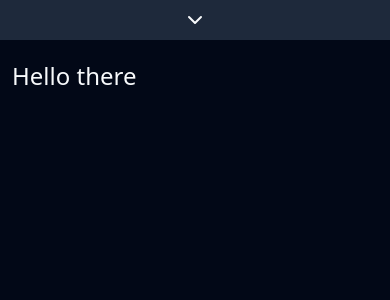
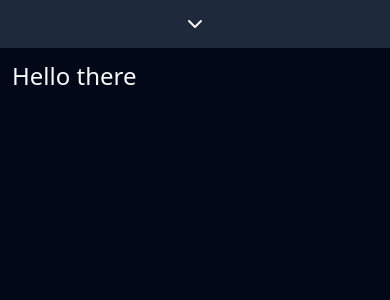
Before and after one commit to b-at-neu/pulse, a Next.js app: page / in a window 390 px wide. Shown: the top 300 px of the page. Built offline with nearby package versions, Linux system fonts and the light colour scheme.

Commit message:
#11: adjust height

```diff
--- a/components/navbar.tsx
+++ b/components/navbar.tsx
@@ -14,9 +14,11 @@ export function Navbar() {
       <div className="hidden md:flex flex-row w-3/5 justify-around items-center">
         <NavbarLinks />
       </div>
-      <div className={cn("md:hidden flex flex-col w-full items-center transition-all", open ? 'h-72' : 'h-12')}>
+      <div
+        className={cn('md:hidden flex flex-col justify-around w-full items-center transition-all', open ? 'h-60' : 'h-12')}
+      >
         {open && <NavbarLinks />}
-        <Button className="w-full" variant="ghost" onClick={() => setOpen(!open)}>
+        <Button className="w-full grow" variant="ghost" onClick={() => setOpen(!open)}>
           {!open && <ChevronDown />}
           {open && <ChevronUp />}
           <span className="sr-only">Show Pages</span>
```
